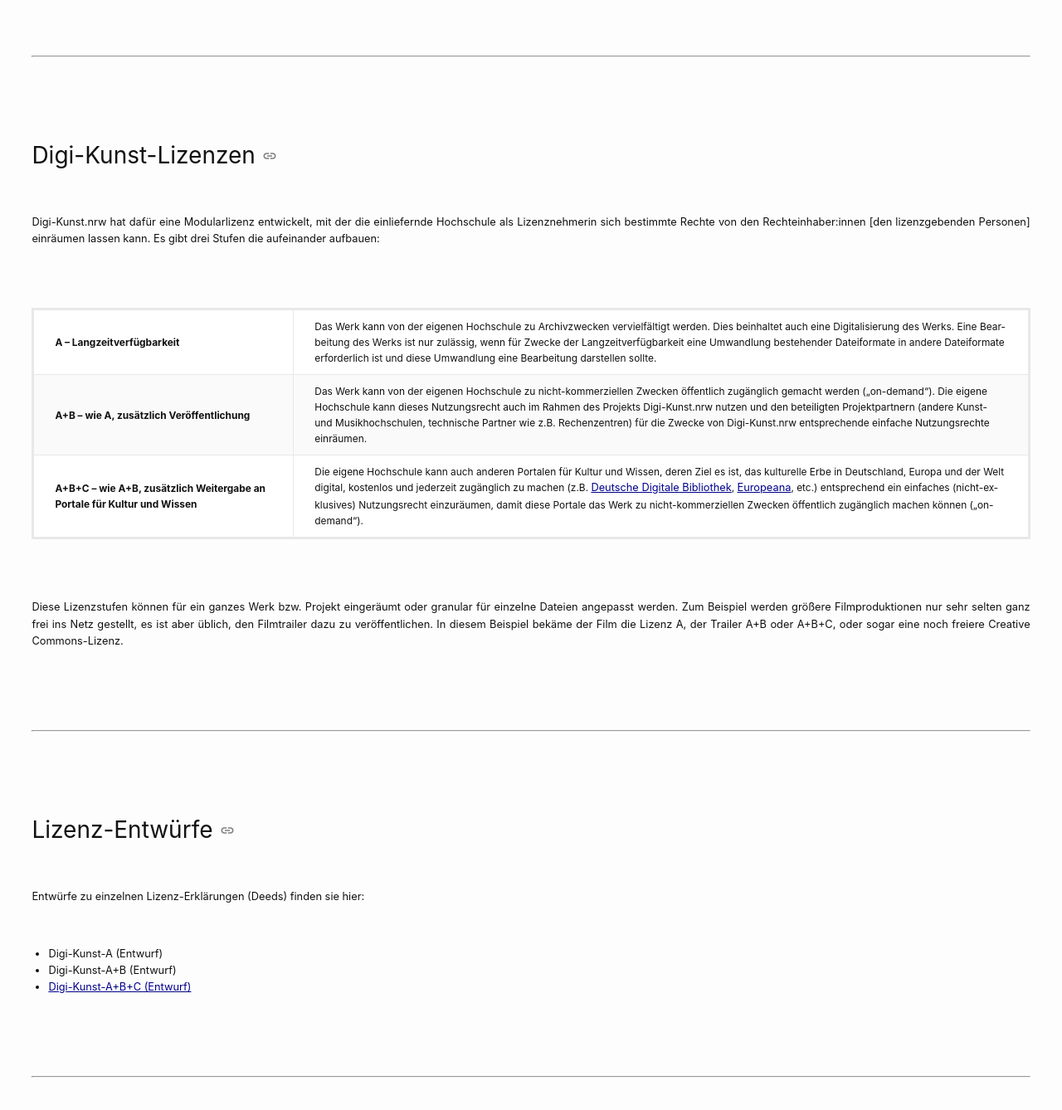
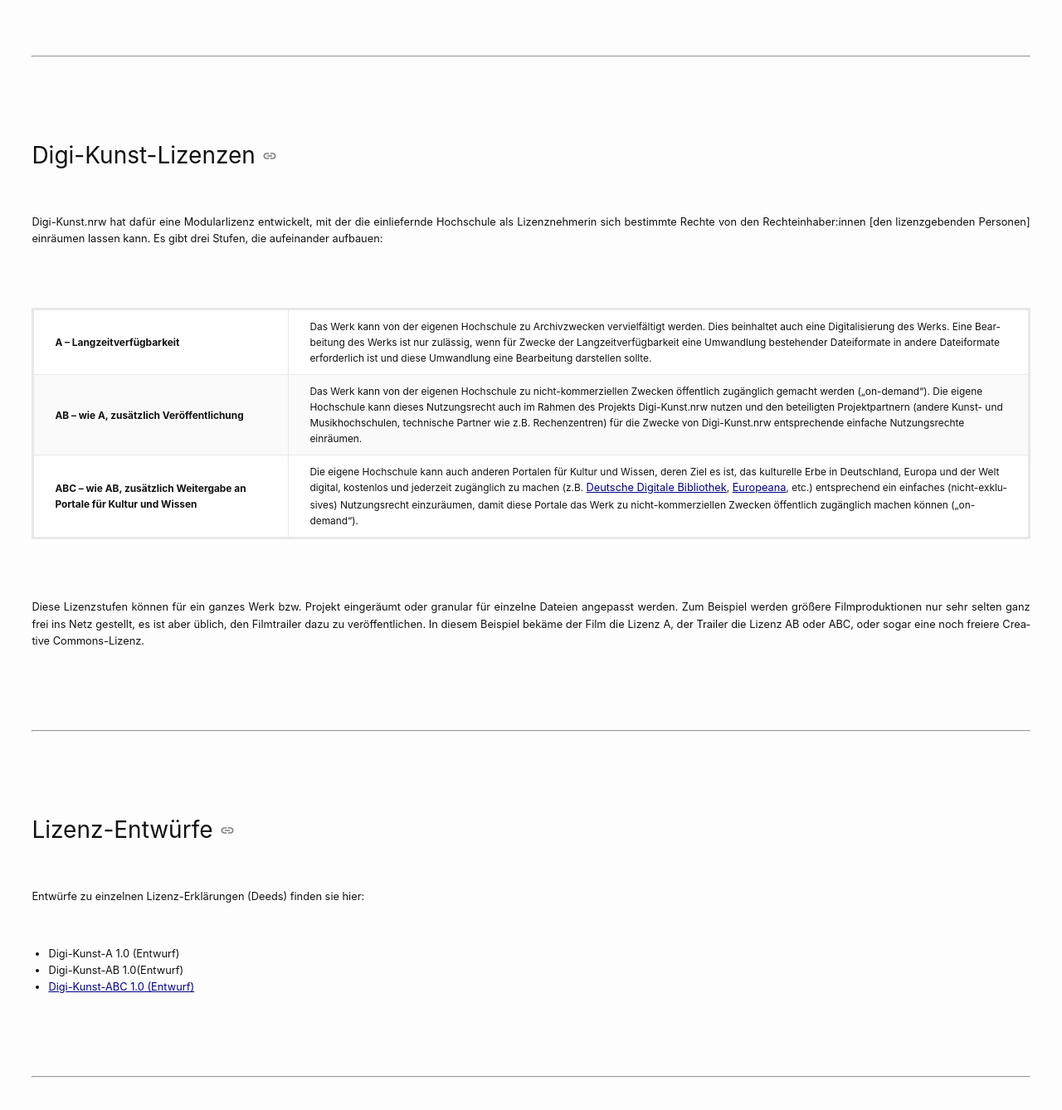
Before and after one commit to christiansievers/site-test, a Jekyll site: the page built from ressourcen/lizenzen/index.markdown, in a window 1280 px wide and 1400 px high, scrolled down 440 px. Shown: the top 1338 px of the window at 83% size. Built offline with Jekyll 4.4.1, drawn with Linux system fonts in a browser that asks for light colours; a script that is not in the unit is left out.

Commit message:
Lizenz benötigt Versionierung
lt. Auskunft von CF - mal testweise eingefügt, um zu sehen, wie das aussieht.

```diff
--- a/ressourcen/lizenzen/digi-kunst-a+b+c.markdown
+++ b/ressourcen/lizenzen/digi-kunst-a+b+c.markdown
@@ -1,6 +1,6 @@
 ---
 layout: digi-kunst-docs
-title: Digi-Kunst-A+B+C (Entwurf)
+title: Digi-Kunst-ABC 1.0 (Entwurf)
 order: 2.8.3
 ---
 
--- a/ressourcen/lizenzen/index.markdown
+++ b/ressourcen/lizenzen/index.markdown
@@ -10,13 +10,13 @@ Digi-Kunst.nrw arbeitet hauptsächlich mit urheberrechtlich und leistungsschutzr
 
 ## Digi-Kunst-Lizenzen
 
-Digi-Kunst.nrw hat dafür eine Modularlizenz entwickelt, mit der die einliefernde Hochschule als Lizenznehmerin sich bestimmte Rechte von den Rechteinhaber:innen [den lizenzgebenden Personen] einräumen lassen kann. Es gibt drei Stufen die aufeinander aufbauen:
+Digi-Kunst.nrw hat dafür eine Modularlizenz entwickelt, mit der die einliefernde Hochschule als Lizenznehmerin sich bestimmte Rechte von den Rechteinhaber:innen [den lizenzgebenden Personen] einräumen lassen kann. Es gibt drei Stufen, die aufeinander aufbauen:
 
 | **A – Langzeitverfügbarkeit** | Das Werk kann von der eigenen Hochschule zu Archivzwecken vervielfältigt werden. Dies beinhaltet auch eine Digitalisierung des Werks. Eine Bearbeitung des Werks ist nur zulässig, wenn für Zwecke der Langzeitverfügbarkeit eine Umwandlung bestehender Dateiformate in andere Dateiformate erforderlich ist und diese Umwandlung eine Bearbeitung darstellen sollte. |
-| **A+B – wie A, zusätzlich Veröffentlichung** | Das Werk kann von der eigenen Hochschule zu nicht-kommerziellen Zwecken öffentlich zugänglich gemacht werden („on-demand“). Die eigene Hochschule kann dieses Nutzungsrecht auch im Rahmen des Projekts Digi-Kunst.nrw nutzen und den beteiligten Projektpartnern (andere Kunst- und Musikhochschulen, technische Partner wie z.B. Rechenzentren) für die Zwecke von Digi-Kunst.nrw entsprechende einfache Nutzungsrechte einräumen. |
-| **A+B+C – wie A+B, zusätzlich Weitergabe an Portale für Kultur und Wissen** | Die eigene Hochschule kann auch anderen Portalen für Kultur und Wissen, deren Ziel es ist, das kulturelle Erbe in Deutschland, Europa und der Welt digital, kostenlos und jederzeit zugänglich zu machen (z.B. [Deutsche Digitale Bibliothek](https://www.deutsche-digitale-bibliothek.de/), [Europeana](https://www.europeana.eu/de), etc.) entsprechend ein einfaches (nicht-exklusives) Nutzungsrecht einzuräumen, damit diese Portale das Werk zu nicht-kommerziellen Zwecken öffentlich zugänglich machen können („on-demand“). |
+| **AB – wie A, zusätzlich Veröffentlichung** | Das Werk kann von der eigenen Hochschule zu nicht-kommerziellen Zwecken öffentlich zugänglich gemacht werden („on-demand“). Die eigene Hochschule kann dieses Nutzungsrecht auch im Rahmen des Projekts Digi-Kunst.nrw nutzen und den beteiligten Projektpartnern (andere Kunst- und Musikhochschulen, technische Partner wie z.B. Rechenzentren) für die Zwecke von Digi-Kunst.nrw entsprechende einfache Nutzungsrechte einräumen. |
+| **ABC – wie AB, zusätzlich Weitergabe an Portale für Kultur und Wissen** | Die eigene Hochschule kann auch anderen Portalen für Kultur und Wissen, deren Ziel es ist, das kulturelle Erbe in Deutschland, Europa und der Welt digital, kostenlos und jederzeit zugänglich zu machen (z.B. [Deutsche Digitale Bibliothek](https://www.deutsche-digitale-bibliothek.de/), [Europeana](https://www.europeana.eu/de), etc.) entsprechend ein einfaches (nicht-exklusives) Nutzungsrecht einzuräumen, damit diese Portale das Werk zu nicht-kommerziellen Zwecken öffentlich zugänglich machen können („on-demand“). |
 
-Diese Lizenzstufen können für ein ganzes Werk bzw. Projekt eingeräumt oder granular für einzelne Dateien angepasst werden. Zum Beispiel werden größere Filmproduktionen nur sehr selten ganz frei ins Netz gestellt, es ist aber üblich, den Filmtrailer dazu zu veröffentlichen. In diesem Beispiel bekäme der Film die Lizenz A, der Trailer A+B oder A+B+C, oder sogar eine noch freiere Creative Commons-Lizenz.
+Diese Lizenzstufen können für ein ganzes Werk bzw. Projekt eingeräumt oder granular für einzelne Dateien angepasst werden. Zum Beispiel werden größere Filmproduktionen nur sehr selten ganz frei ins Netz gestellt, es ist aber üblich, den Filmtrailer dazu zu veröffentlichen. In diesem Beispiel bekäme der Film die Lizenz A, der Trailer die Lizenz AB oder ABC, oder sogar eine noch freiere Creative Commons-Lizenz.
 
 ----
 
@@ -24,9 +24,9 @@ Diese Lizenzstufen können für ein ganzes Werk bzw. Projekt eingeräumt oder gr
 
 Entwürfe zu einzelnen Lizenz-Erklärungen (Deeds) finden sie hier:
 
-  * Digi-Kunst-A (Entwurf)
-  * Digi-Kunst-A+B (Entwurf)
-  * [Digi-Kunst-A+B+C (Entwurf)]({{ site.baseurl }}/ressourcen/lizenzen/digi-kunst-a+b+c)
+  * Digi-Kunst-A 1.0 (Entwurf)
+  * Digi-Kunst-AB  1.0(Entwurf)
+  * [Digi-Kunst-ABC 1.0 (Entwurf)]({{ site.baseurl }}/ressourcen/lizenzen/digi-kunst-a+b+c)
 
 
 ----
```
